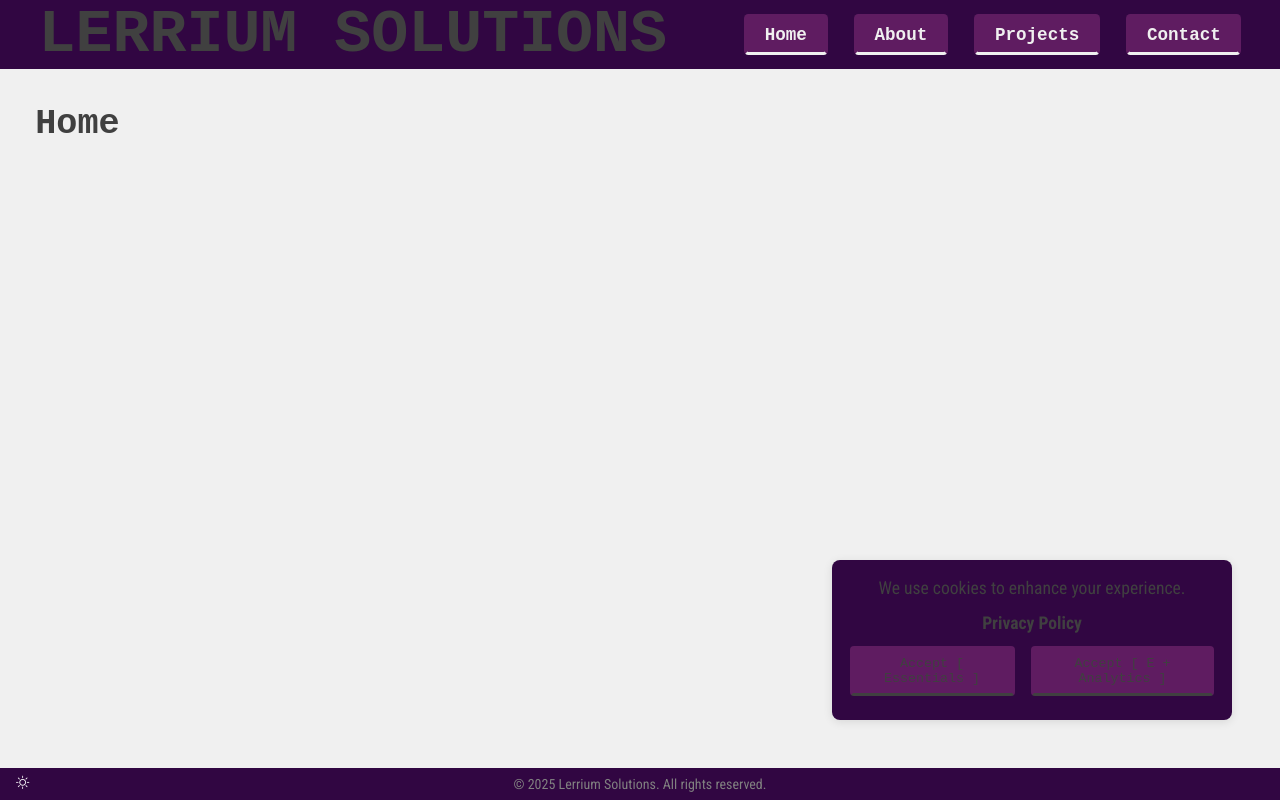
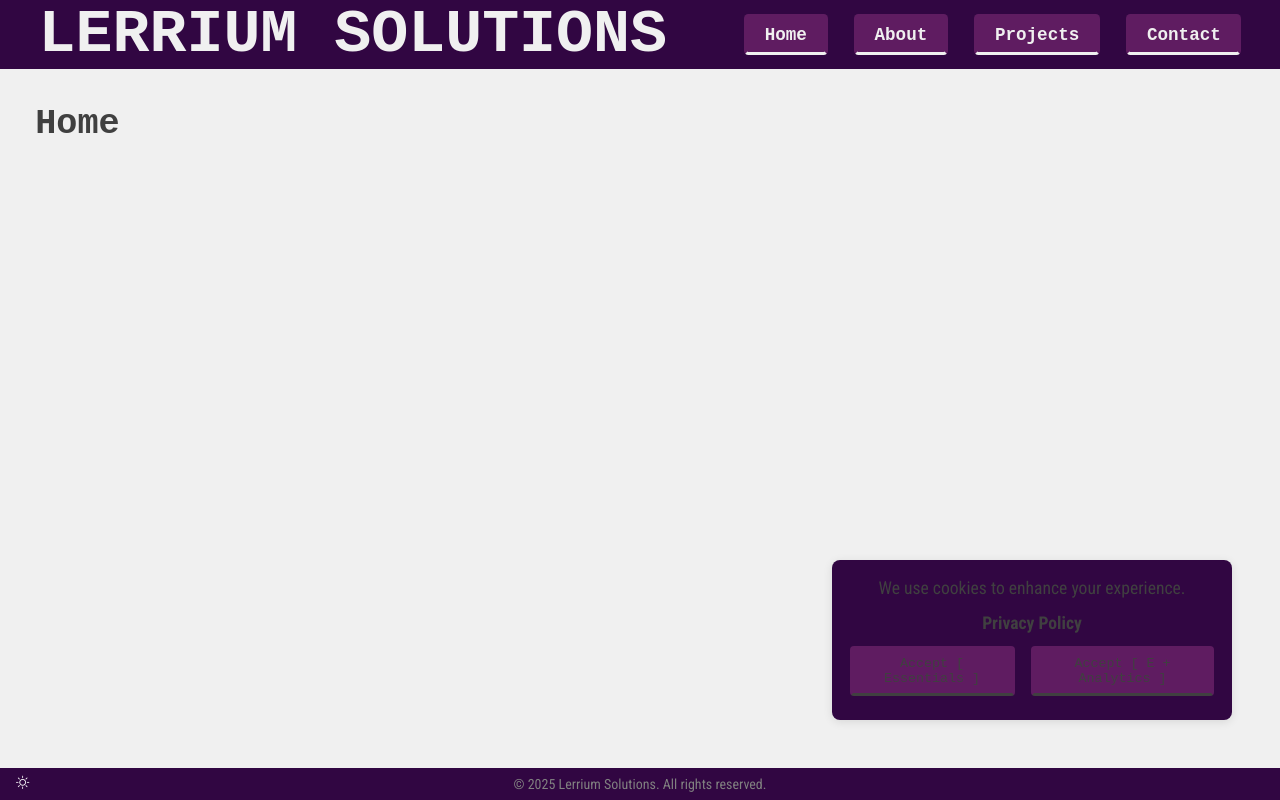
Before and after one commit to Lerrium-Solutions/Frontend, a React (Vite) app: page / in a window 1280 px wide. Built offline with nearby package versions, Linux system fonts and the light colour scheme; a web font is replaced by a local one.

Commit message:
Fixed a color error, and artifact because of a link (unlinked).

```diff
--- a/src/css/components/Header.css
+++ b/src/css/components/Header.css
@@ -2,7 +2,7 @@ header {
     padding: 1em;
     text-align: center;
 
-    a, a:hover, a:focus, a:active, a:visited {
+    /* a, a:hover, a:focus, a:active, a:visited {
         border: none;
         text-decoration: none;
         background-color: transparent;
@@ -16,7 +16,7 @@ header {
         background-color: transparent;
         outline: none;
         color: var(--text-color-alt);
-    }
+    } */
 }
 
 @media (width >= 768px) {
--- a/src/css/themes/Themes.css
+++ b/src/css/themes/Themes.css
@@ -24,9 +24,10 @@
     --button-border-color: var(--text-color);
 }
 
-header, nav, footer {
+header h1 {
     color: var(--text-color-alt);
 }
+
 
 html, body {
     background-color: var(--background-color);
```
Lines whose indentation alone changed are shown as unchanged.
